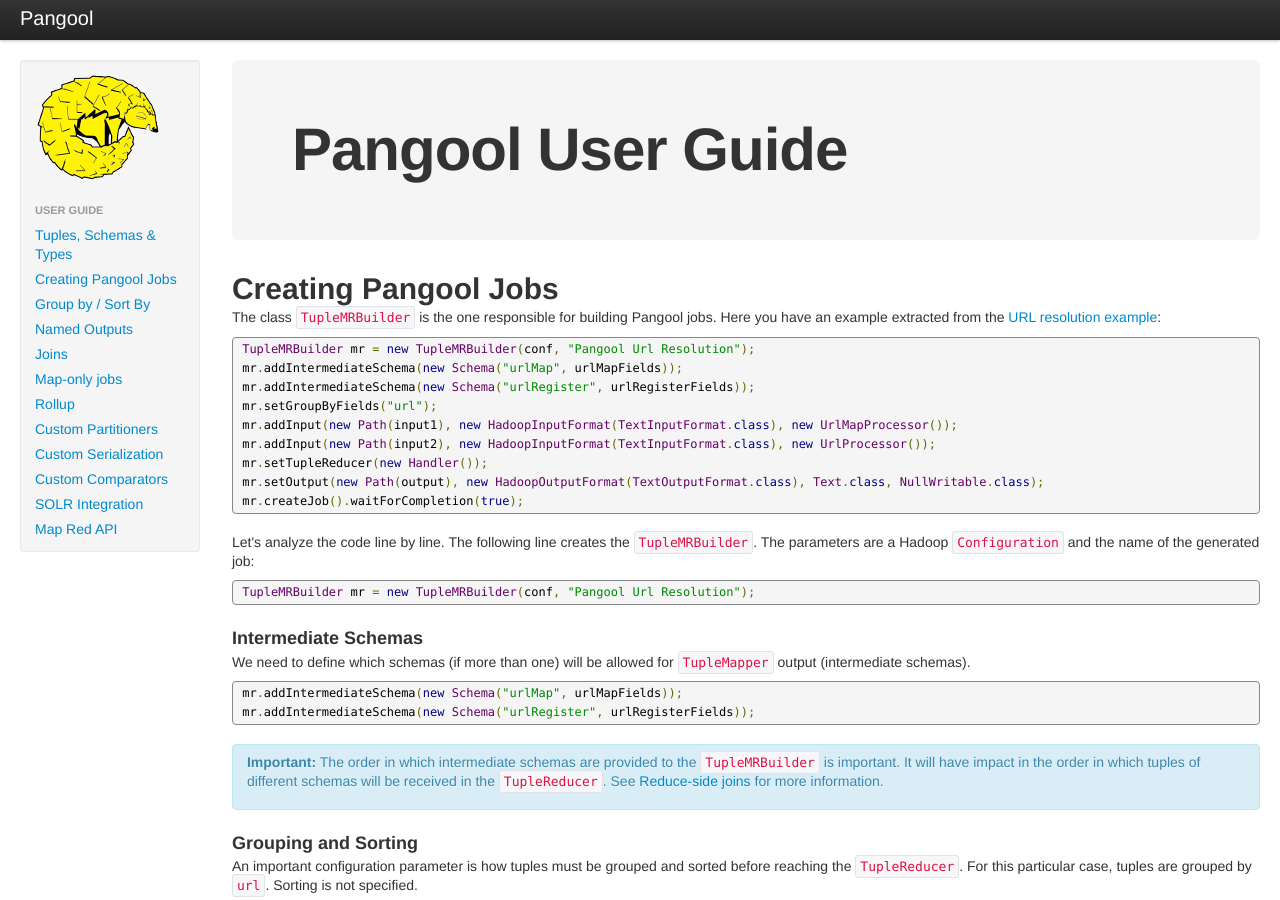
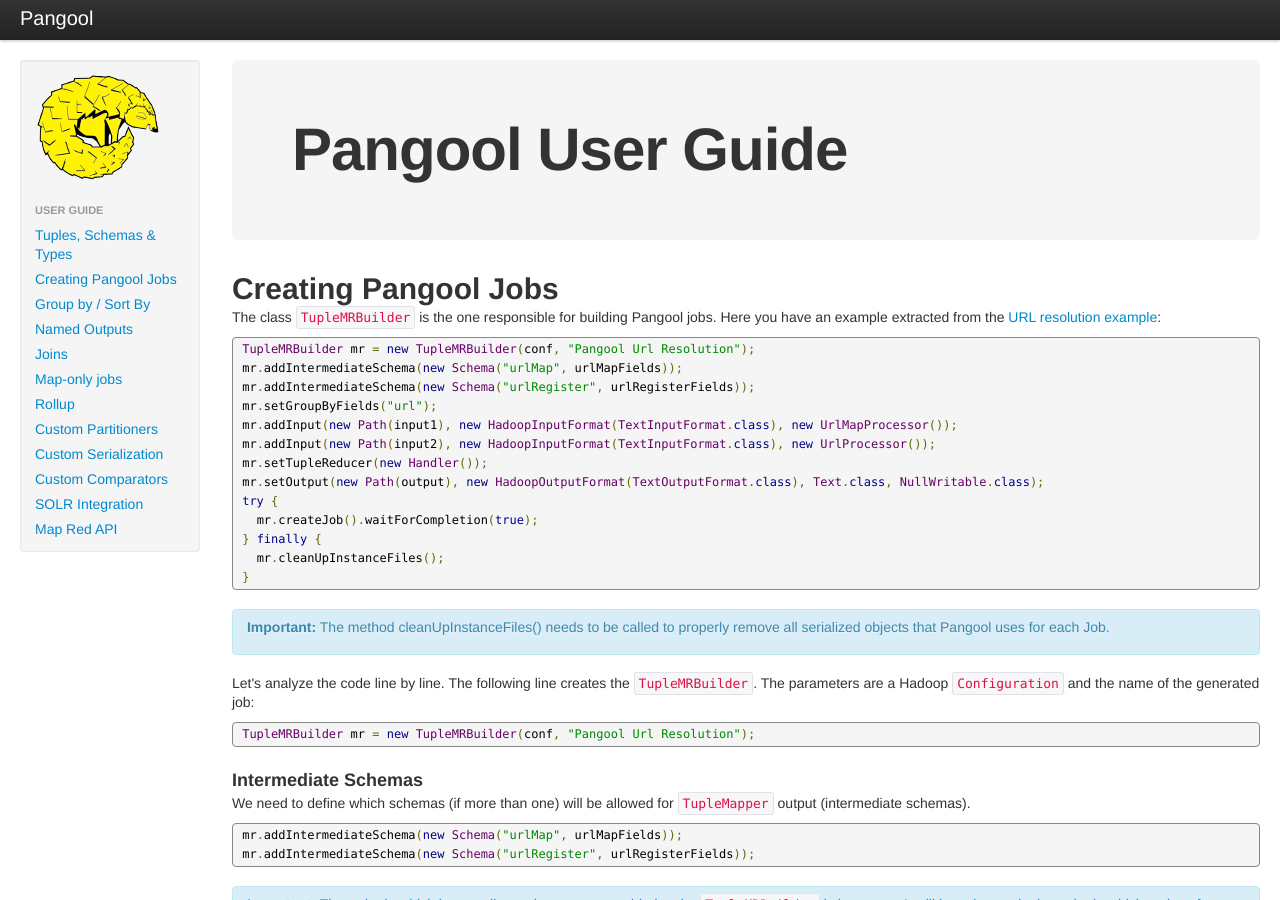
Before and after one commit to datasalt/pangool, a Jekyll site: the page built from userguide/TupleMrBuilder.html, in a window 1280 px wide and 900 px high. Built offline with Jekyll 4.4.1, drawn with Linux system fonts in a browser that asks for light colours; nearby versions of some CDN libraries; Markdown is read by kramdown in place of the engine named in the settings.

Commit message:
Updating the site with 0.50.1

```diff
--- a/build.html
+++ b/build.html
@@ -31,7 +31,7 @@ mvn install
  &lt;dependency&gt;
      &lt;groupId&gt;com.datasalt.pangool&lt;/groupId&gt;
      &lt;artifactId&gt;pangool-core&lt;/artifactId&gt;
-     &lt;version&gt;0.43.5&lt;/version&gt;
+     &lt;version&gt;0.50.1&lt;/version&gt;
  &lt;/dependency&gt;
 </pre>
 <h2>Snapshots</h2>
@@ -54,6 +54,6 @@ mvn install
  &lt;dependency&gt;
      &lt;groupId&gt;com.datasalt.pangool&lt;/groupId&gt;
      &lt;artifactId&gt;pangool-core&lt;/artifactId&gt;
-     &lt;version&gt;0.43.6-SNAPSHOT&lt;/version&gt;
+     &lt;version&gt;0.50.2-SNAPSHOT&lt;/version&gt;
  &lt;/dependency&gt;
 </pre>
--- a/getting_started.html
+++ b/getting_started.html
@@ -38,7 +38,7 @@ There are two options for starting working with Pangool:
   &lt;dependency&gt;
     &lt;groupId&gt;com.datasalt.pangool&lt;/groupId&gt;
     &lt;artifactId&gt;pangool-core&lt;/artifactId&gt;
-    &lt;version&gt;0.43.5&lt;/version&gt;
+    &lt;version&gt;0.50.1&lt;/version&gt;
   &lt;/dependency&gt;
    </pre>
 
--- a/introduction_2.html
+++ b/introduction_2.html
@@ -32,14 +32,14 @@ You can check the full code of this example on github <a href='https://github.co
 
    public StopWordMapper(List<String> stopWords) {
      this.stopWords.addAll(stopWords);
-	 this.stopWords = Collections.unmodifiableSet(this.stopWords);
+     this.stopWords = Collections.unmodifiableSet(this.stopWords);
    }
 
    protected void emitTuple(Collector collector) throws IOException, InterruptedException {
      if(stopWords.contains(tuple.get("word"))) {
-	   return;
+       return;
      }
-	 super.emitTuple(collector);
+     super.emitTuple(collector);
    }
  }
 </pre>
--- a/userguide/TupleMrBuilder.html
+++ b/userguide/TupleMrBuilder.html
@@ -24,8 +24,18 @@ URL resolution example</a>:
  mr.addInput(new Path(input2), new HadoopInputFormat(TextInputFormat.class), new UrlProcessor());
  mr.setTupleReducer(new Handler());
  mr.setOutput(new Path(output), new HadoopOutputFormat(TextOutputFormat.class), Text.class, NullWritable.class);
- mr.createJob().waitForCompletion(true);
+ try {
+   mr.createJob().waitForCompletion(true);
+ } finally {
+   mr.cleanUpInstanceFiles();
+ }
 </pre>
+
+<div class="alert alert-info">
+<p>
+<strong>Important:</strong> The method cleanUpInstanceFiles() needs to be called to properly remove all serialized objects that Pangool uses for each Job.
+</p>
+</div>
 
 <p>
 Let's analyze the code line by line. The following line creates the <code>TupleMRBuilder</code>.
```
